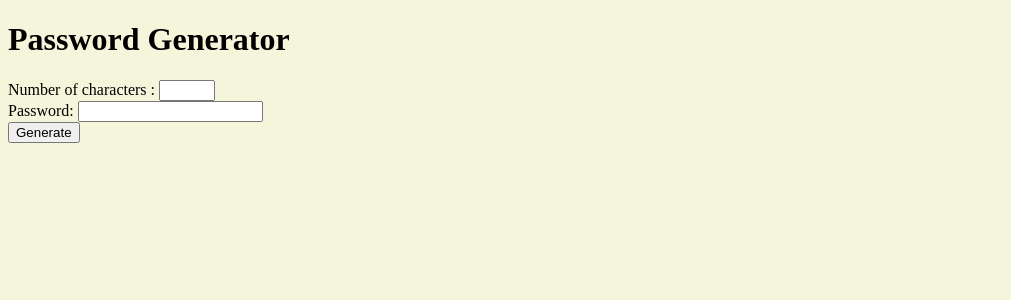
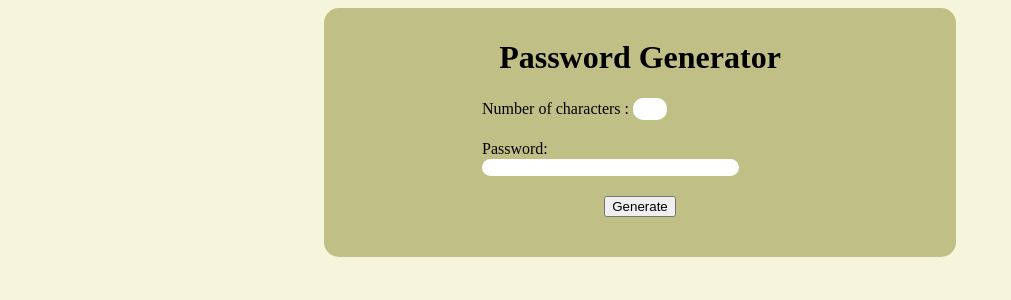
Before and after one commit to Voxalium/web_work, a PHP site: page / in a window 1280 px wide. Shown: the top 300 px of the page, without its empty margins (0-1011 px from the left). Run offline with PHP 8.4, Linux system fonts and the light colour scheme.

Commit message:
add uppercase chars and css

```diff
--- a/Apps/Password/app.js
+++ b/Apps/Password/app.js
@@ -8,9 +8,14 @@ const char = ['a','b','c','d','e',
               'k','l','m','n','o',
               'p','q','r','s','t',
               'u','v','w','x','y',
-              'z','0','1','2','3',
-              '4','5','6','7','8',
-              '9'] ;
+              'z','A','B','C','D',
+              'E','F','G','H','I',
+              'J','K','L','M','N',
+              'O','P','Q','R','S',
+              'T','U','V','W','X',
+              'Y','Z','0','1','2',
+              '3','4','5','6','7',
+              '8','9'];
 let password = [];
 let size = 6;
 
--- a/Apps/Password/index.html
+++ b/Apps/Password/index.html
@@ -9,16 +9,21 @@
     <title>Password</title>
 </head>
 <body>
+    <div id="container">
         <h1>Password Generator</h1>
-    <div id="container">
+
+        <div id="nbCharContainer">
             <label for="char">Number of characters :</label>
             <input id="nbChar" type="number" min="6" max="25">
-        <br>
+        </div>
+        <div id="passwordContainer">
             <label for="password">Password: </label>
             <input id="input" type="text">
         </div>
-    <div id="Generate">
+
+        <div id="generate">
             <button id="genButton">Generate</button>
+        </div>
     </div>
 
 </body>
--- a/Apps/Password/style.css
+++ b/Apps/Password/style.css
@@ -1,3 +1,34 @@
+h1{
+    text-align: center;
+}
+
+#container{
+    padding-top: 10px;
+    background-color: rgb(191, 191, 134);
+    border-radius: 15px;
+}
+
 body{
     background-color: beige;
 }
+div{
+    margin: auto;
+    width: 50%;
+    padding-bottom: 20px;
+}
+#nbChar{
+    width: 30px;
+    height: 20px;
+    border-radius: 10px ;
+    border: none;
+}
+#input{
+    width: 80%;
+    text-align: center;
+    border-radius: 10px ;
+    border: none;
+}
+
+#generate{
+    text-align: center;
+}
```
Lines whose indentation alone changed are shown as unchanged.
